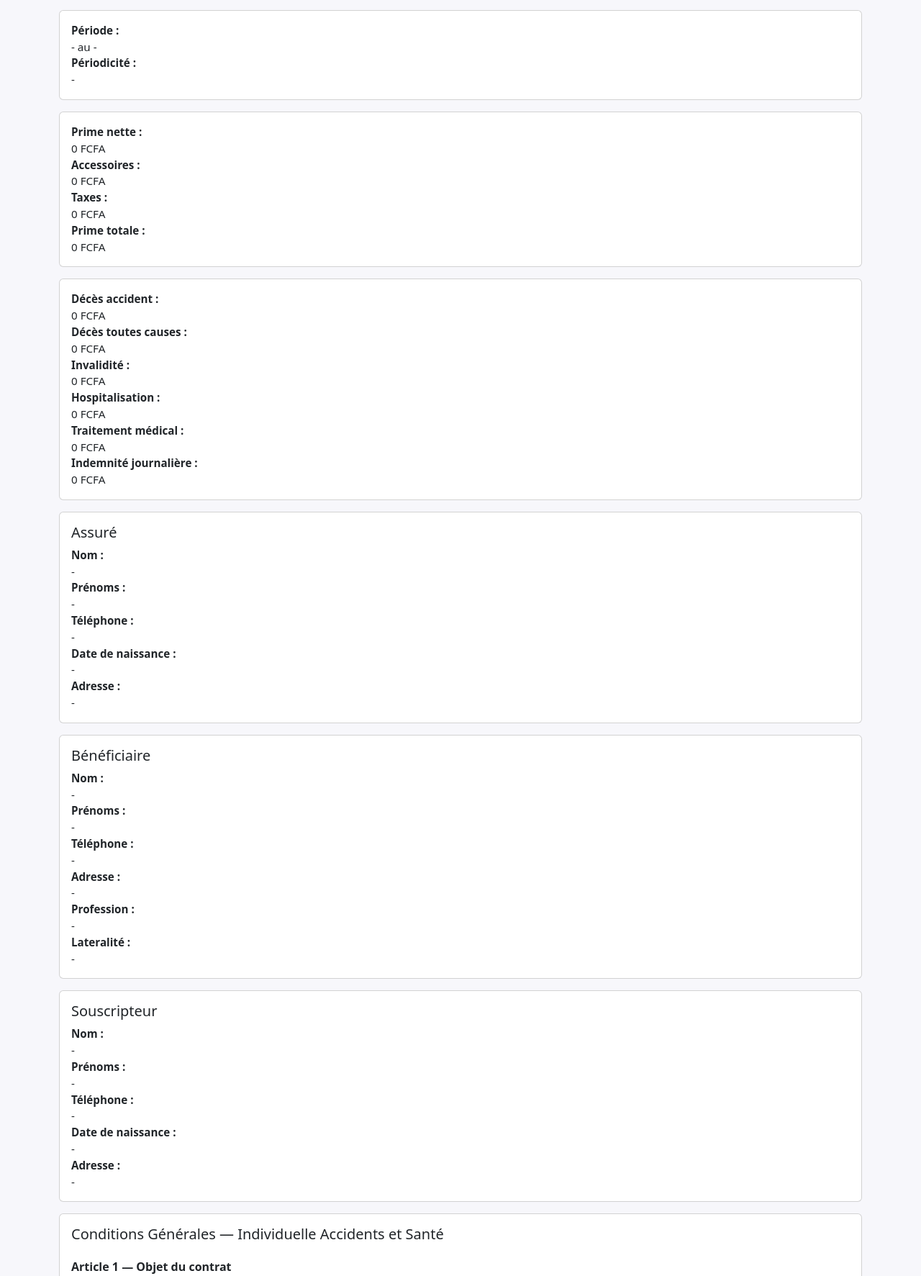
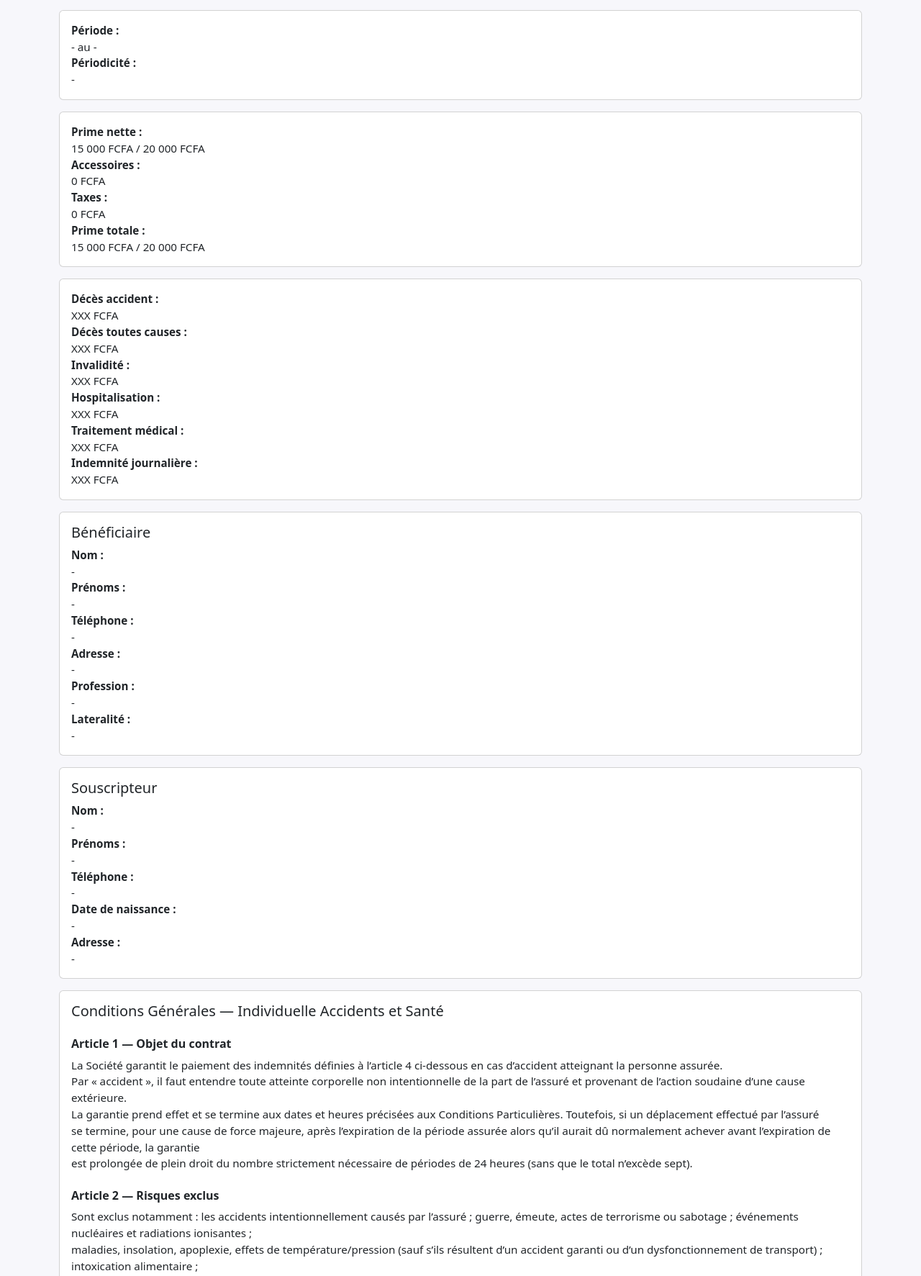
Before and after one commit to IFAZANE/fafa, a Flask app: template fafa/templates/questionnaire_pdf.html in a window 1280 px wide. Shown: the part 518-2291 px from the top of the page at 72% size. Run offline with Flask 3, Linux system fonts and the light colour scheme; the template is opened without the code that fills it: most values are stand-ins (such as "Sample title", 1, 10 or a date in 2020).

Commit message:
questionnaire_pdf.html

```diff
--- a/fafa/templates/questionnaire_pdf.html
+++ b/fafa/templates/questionnaire_pdf.html
@@ -49,29 +49,22 @@
 </div>
 
 <div class="card p-3">
-  <strong>Prime nette :</strong> {{ session.get('prime_nette', '0') }} FCFA<br>
-  <strong>Accessoires :</strong> {{ session.get('accessoires', '0') }} FCFA<br>
-  <strong>Taxes :</strong> {{ session.get('taxes', '0') }} FCFA<br>
-  <strong>Prime totale :</strong> {{ session.get('prime_totale', '0') }} FCFA
+  <strong>Prime nette :</strong> 15 000 FCFA  / 20 000 FCFA<br>
+  <strong>Accessoires :</strong> 0 FCFA<br>
+  <strong>Taxes :</strong> 0 FCFA<br>
+  <strong>Prime totale :</strong> 15 000 FCFA  / 20 000 FCFA
 </div>
 
 <div class="card p-3">
-  <strong>Décès accident :</strong> {{ session.get('deces_accident', '0') }} FCFA<br>
-  <strong>Décès toutes causes :</strong> {{ session.get('deces_toutes_causes', '0') }} FCFA<br>
-  <strong>Invalidité :</strong> {{ session.get('invalidite', '0') }} FCFA<br>
-  <strong>Hospitalisation :</strong> {{ session.get('hospitalisation', '0') }} FCFA<br>
-  <strong>Traitement médical :</strong> {{ session.get('traitement_medical', '0') }} FCFA<br>
-  <strong>Indemnité journalière :</strong> {{ session.get('indemnite_journaliere', '0') }} FCFA
+  <strong>Décès accident :</strong> XXX FCFA<br>
+  <strong>Décès toutes causes :</strong> XXX FCFA<br>
+  <strong>Invalidité :</strong> XXX FCFA<br>
+  <strong>Hospitalisation :</strong> XXX FCFA<br>
+  <strong>Traitement médical :</strong> XXX FCFA<br>
+  <strong>Indemnité journalière :</strong> XXX FCFA
 </div>
 
-<div class="card p-3">
-  <h5>Assuré</h5>
-  <strong>Nom :</strong> {{ session.get('assure_nom', '-') }}<br>
-  <strong>Prénoms :</strong> {{ session.get('assure_prenoms', '-') }}<br>
-  <strong>Téléphone :</strong> {{ session.get('assure_tel', '-') }}<br>
-  <strong>Date de naissance :</strong> {{ session.get('assure_date_naissance', '-') }}<br>
-  <strong>Adresse :</strong> {{ session.get('assure_adresse', '-') }}
-</div>
+
 
 <div class="card p-3">
   <h5>Bénéficiaire</h5>
```
